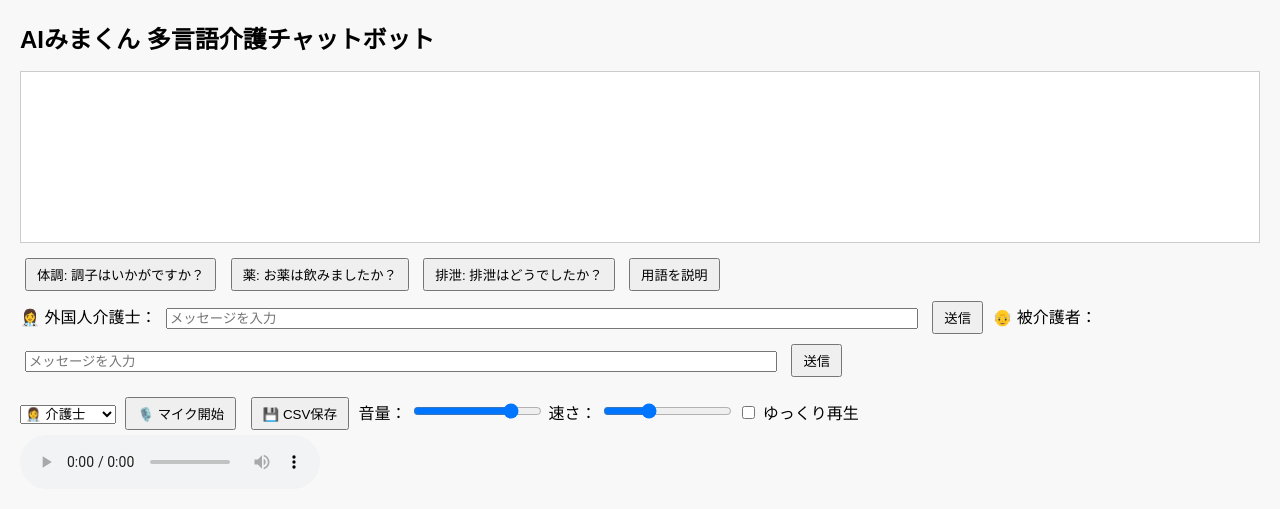
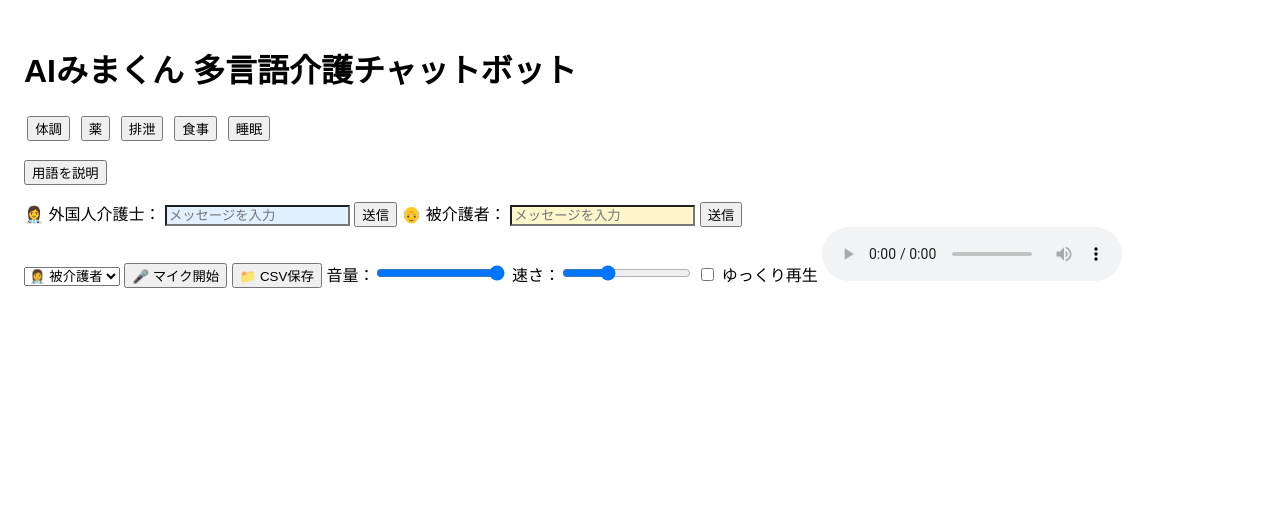
Before and after one commit to MitsunoriFukuchi692/KigosienChatbot_0621, a Flask app: page / in a window 1280 px wide. Shown: the top 509 px of the page. Run offline with Flask 3, Linux system fonts and the light colour scheme.

Commit message:
Update: UI改善とテンプレート・用語説明機能追加

```diff
--- a/static/css/styles.css
+++ b/static/css/styles.css
@@ -1,27 +1,17 @@
+
 body {
-  font-family: sans-serif;
-  background: #f8f8f8;
-  margin: 20px;
+    font-family: sans-serif;
+    padding: 1rem;
 }
-h1 {
-  font-size: 1.5em;
+.caregiver-input {
+    background-color: #e0f0ff;
 }
-.chat-area {
-  background: #fff;
-  padding: 10px;
-  border: 1px solid #ccc;
-  height: 150px;
-  overflow-y: auto;
-  margin-bottom: 10px;
+.patient-input {
+    background-color: #fff6cc;
 }
-input[type="text"] {
-  width: 60%;
-  margin: 5px;
+.template-buttons button {
+    margin: 0.2rem;
 }
-button {
-  margin: 5px;
-  padding: 5px 10px;
+.term-explain {
+    margin: 1rem 0;
 }
-.controls {
-  margin-top: 10px;
-}
--- a/static/js/chatbot.js
+++ b/static/js/chatbot.js
@@ -1,61 +1,33 @@
-const chatArea = document.getElementById('chat-area');
-const caregiverInput = document.getElementById('caregiverInput');
-const patientInput = document.getElementById('patientInput');
-const speakerSelect = document.getElementById('speakerSelect');
-const volumeSlider = document.getElementById('volumeSlider');
-const rateSlider = document.getElementById('rateSlider');
-const slowMode = document.getElementById('slowMode');
 
-function addMessage(sender, text) {
-  const messageDiv = document.createElement('div');
-  messageDiv.textContent = `${sender}: ${text}`;
-  chatArea.appendChild(messageDiv);
+function sendTemplate(text) {
+    addMessage('👩‍⚕️', text);
 }
 
 function sendMessage(role) {
-  const input = role === 'caregiver' ? caregiverInput : patientInput;
-  const text = input.value.trim();
-  if (text === '') return;
-  addMessage(role === 'caregiver' ? '👩‍⚕️' : '👴', text);
-  input.value = '';
-  speakText(text);
+    const input = document.getElementById(role + 'Input');
+    if (input.value.trim()) {
+        addMessage(role === 'caregiver' ? '👩‍⚕️' : '👴', input.value.trim());
+        input.value = '';
+    }
 }
 
-function sendTemplate(text) {
-  const speaker = speakerSelect.value;
-  addMessage(speaker === 'caregiver' ? '👩‍⚕️' : '👴', text);
-  speakText(text);
+function addMessage(sender, text) {
+    const chatBox = document.getElementById('chat-box');
+    const div = document.createElement('div');
+    div.textContent = sender + ' ' + text;
+    chatBox.appendChild(div);
+}
+
+function toggleTermInput() {
+    const input = document.getElementById('termInput');
+    const btn = document.getElementById('termExplainBtn');
+    input.style.display = btn.style.display = 'inline-block';
 }
 
 function explainTerm() {
-  const explanation = "喉の痛み、鼻水、くしゃみ、咳、倦怠感、頭痛などがあります。早めの対処が大切です。";
-  addMessage('📘', explanation);
-  speakText(explanation);
+    const term = document.getElementById('termInput').value.trim();
+    if (term) addMessage('📘', term + 'の説明を表示します（仮）');
 }
 
-function speakText(text) {
-  const utterance = new SpeechSynthesisUtterance(text);
-  utterance.volume = parseFloat(volumeSlider.value);
-  utterance.rate = slowMode.checked ? 0.7 : parseFloat(rateSlider.value);
-  speechSynthesis.speak(utterance);
-}
-
-function startMic() {
-  const recognition = new (window.SpeechRecognition || window.webkitSpeechRecognition)();
-  recognition.lang = 'ja-JP';
-  recognition.start();
-  recognition.onresult = function (event) {
-    const result = event.results[0][0].transcript;
-    const input = speakerSelect.value === 'caregiver' ? caregiverInput : patientInput;
-    input.value = result;
-  };
-}
-
-function saveCSV() {
-  const lines = Array.from(chatArea.children).map(div => div.textContent);
-  const blob = new Blob([lines.join('\n')], { type: 'text/csv' });
-  const link = document.createElement('a');
-  link.href = URL.createObjectURL(blob);
-  link.download = 'chatlog.csv';
-  link.click();
-}
+function startVoice() { alert("マイク起動（仮）"); }
+function saveChat() { alert("CSV保存（仮）"); }
--- a/templates/index.html
+++ b/templates/index.html
@@ -1,48 +1,48 @@
+
 <!DOCTYPE html>
 <html lang="ja">
 <head>
-  <meta charset="UTF-8" />
-  <meta name="viewport" content="width=device-width, initial-scale=1.0" />
+    <meta charset="UTF-8">
     <title>AIみまくん 多言語介護チャットボット</title>
-  <link rel="stylesheet" href="/static/css/styles.css" />
+    <link rel="stylesheet" href="/static/css/styles.css">
 </head>
 <body>
     <h1>AIみまくん 多言語介護チャットボット</h1>
-
-  <div class="chat-area" id="chat-area"></div>
+    <div id="chat-box"></div>
 
     <div class="template-buttons">
-    <button onclick="sendTemplate('体調: 調子はいかがですか？')">体調: 調子はいかがですか？</button>
-    <button onclick="sendTemplate('薬: お薬は飲みましたか？')">薬: お薬は飲みましたか？</button>
-    <button onclick="sendTemplate('排泄: 排泄はどうでしたか？')">排泄: 排泄はどうでしたか？</button>
-    <button onclick="explainTerm()">用語を説明</button>
+        <button onclick="sendTemplate('体調: 調子はいかがですか？')">体調</button>
+        <button onclick="sendTemplate('薬: お薬は飲みましたか？')">薬</button>
+        <button onclick="sendTemplate('排泄: 排泄はどうでしたか？')">排泄</button>
+        <button onclick="sendTemplate('食事: ご飯は食べましたか？')">食事</button>
+        <button onclick="sendTemplate('睡眠: 昨晩はよく眠れましたか？')">睡眠</button>
     </div>
 
-  <div class="input-section">
-    <label>👩‍⚕️ 外国人介護士：</label>
-    <input type="text" id="caregiverInput" placeholder="メッセージを入力" />
+    <div class="term-explain">
+        <button onclick="toggleTermInput()">用語を説明</button>
+        <input type="text" id="termInput" placeholder="例：熱" style="display:none;" />
+        <button onclick="explainTerm()" id="termExplainBtn" style="display:none;">説明</button>
+    </div>
+
+    <div class="inputs">
+        <label for="caregiverInput" class="caregiver-label">👩‍⚕️ 外国人介護士：</label>
+        <input type="text" id="caregiverInput" class="caregiver-input" placeholder="メッセージを入力" />
         <button onclick="sendMessage('caregiver')">送信</button>
 
-    <label>👴 被介護者：</label>
-    <input type="text" id="patientInput" placeholder="メッセージを入力" />
+        <label for="patientInput" class="patient-label">👴 被介護者：</label>
+        <input type="text" id="patientInput" class="patient-input" placeholder="メッセージを入力" />
         <button onclick="sendMessage('patient')">送信</button>
     </div>
 
     <div class="controls">
-    <select id="speakerSelect">
-      <option value="caregiver">👩‍⚕️ 介護士</option>
-      <option value="patient">👴 被介護者</option>
-    </select>
-    <button onclick="startMic()">🎙️ マイク開始</button>
-    <button onclick="saveCSV()">💾 CSV保存</button>
-    <label for="volumeSlider">音量：</label>
-    <input type="range" id="volumeSlider" min="0" max="1" step="0.1" value="0.8" />
-    <label for="rateSlider">速さ：</label>
-    <input type="range" id="rateSlider" min="0.5" max="2" step="0.1" value="1" />
-    <label><input type="checkbox" id="slowMode" /> ゆっくり再生</label>
+        <select id="speaker"><option value="caregiver">👩‍⚕️ 被介護者</option></select>
+        <button onclick="startVoice()">🎤 マイク開始</button>
+        <button onclick="saveChat()">📁 CSV保存</button>
+        <label>音量：<input type="range" id="volumeControl" min="0" max="1" step="0.1" value="1"></label>
+        <label>速さ：<input type="range" id="rateControl" min="0.5" max="2" step="0.1" value="1"></label>
+        <label><input type="checkbox" id="slowPlayback"> ゆっくり再生</label>
+        <audio id="audioPlayer" controls></audio>
     </div>
-
-  <audio id="audioPlayer" controls></audio>
 
     <script src="/static/js/chatbot.js"></script>
 </body>
```
Lines whose indentation alone changed are shown as unchanged.
